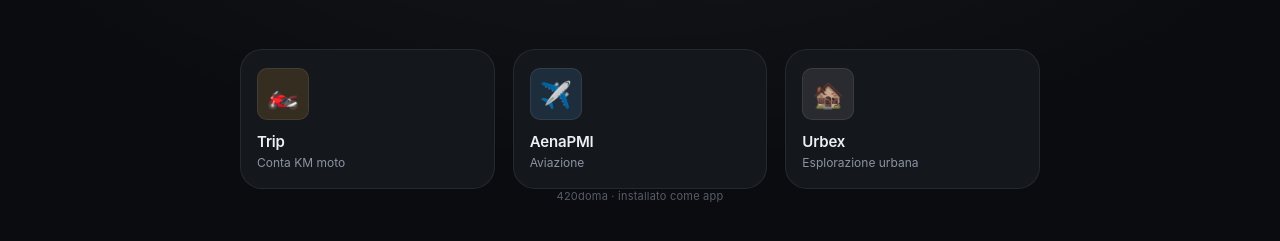
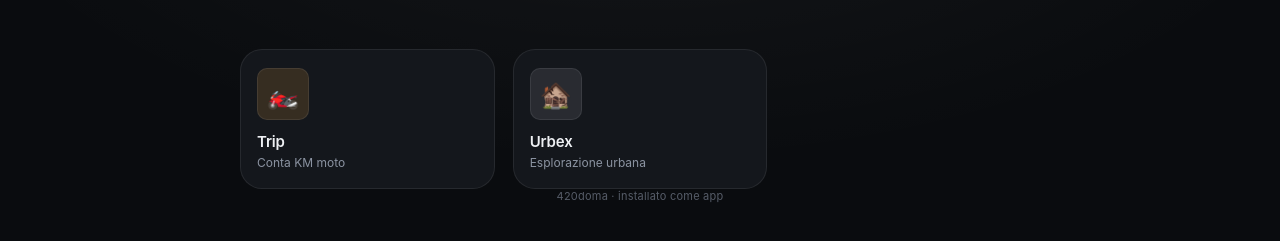
Before and after one commit to 420doma/hub, a plain HTML site: page index.html in a window 1280 px wide. Shown: the part 111-352 px from the top of the page. Drawn offline with Linux system fonts and the light colour scheme.

Commit message:
Delete AenaPMI entry from index.html
Removed AenaPMI entry from the list.

```diff
--- a/index.html
+++ b/index.html
@@ -294,14 +294,6 @@
       url: "https://420doma.github.io/trip/"
     },
     {
-      id: "aenapmi",
-      name: "AenaPMI",
-      desc: "Aviazione",
-      icon: "✈️",
-      color: "rgba(90,160,230,0.16)",
-      url: "https://420doma.github.io/AenaPMI/"
-    },
-    {
       id: "urbex",
       name: "Urbex",
       desc: "Esplorazione urbana",
```
